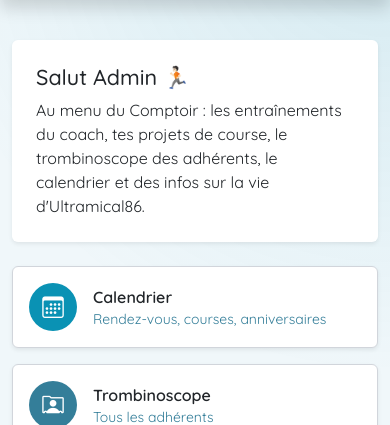
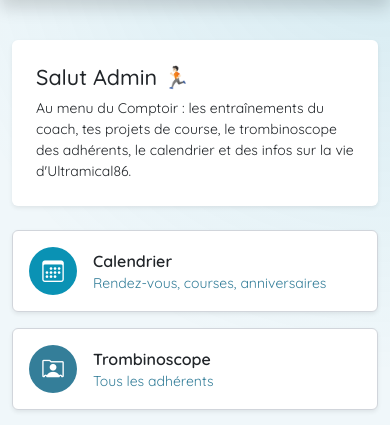
Before and after one commit to gaodotcom/comptoirua86, a PHP site: page /accueil in a window 390 px wide. Shown: the part 90-515 px from the top of the page. Run offline with PHP 8.4, Linux system fonts and the light colour scheme; a user stored in the database is signed in; data comes from the database, SQL or seed files in the repository; data that the repository does not hold is empty; some libraries are stand-ins or nearby versions.

Commit message:
Texte accueil mobile

```diff
--- a/public/css/theme.css
+++ b/public/css/theme.css
@@ -363,6 +363,14 @@ main, footer, nav {
     margin-left: 1.5rem;
   }
 
+}
+
+/* Texte de bienvenue de l'accueil : passe en "small" sur mobile pour laisser
+   plus de place au reste de la page sans le tronquer. */
+@media (max-width: 767.98px) {
+    .home-welcome-text {
+        font-size: .875rem;
+    }
 }
 
 /* Members-detailed : avatar plus petit et césure des emails sur mobile */
--- a/templates/pages/home.twig
+++ b/templates/pages/home.twig
@@ -7,7 +7,7 @@
     <div class="card border-0 shadow-sm">
         <div class="card-body p-4">
             <h1 class="h4 mb-2">Salut {{ user.first_name }} {{ is_feminine(user.gender) ? '🏃‍♀️' : '🏃🏻' }}</h1>
-            <p class="mb-0">{{ config.home_welcome_text }}</p>
+            <p class="mb-0 home-welcome-text">{{ config.home_welcome_text }}</p>
         </div>
     </div>
 </section>
```
